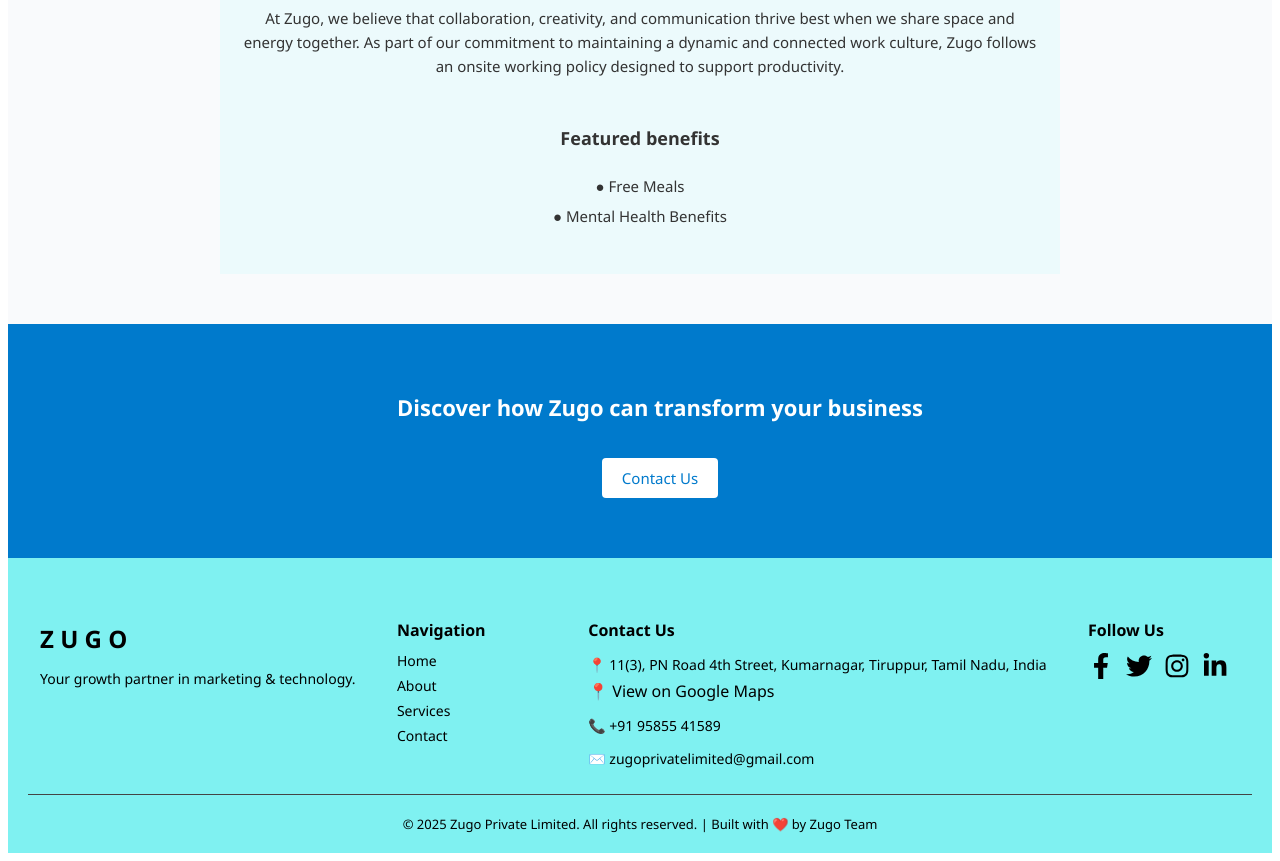
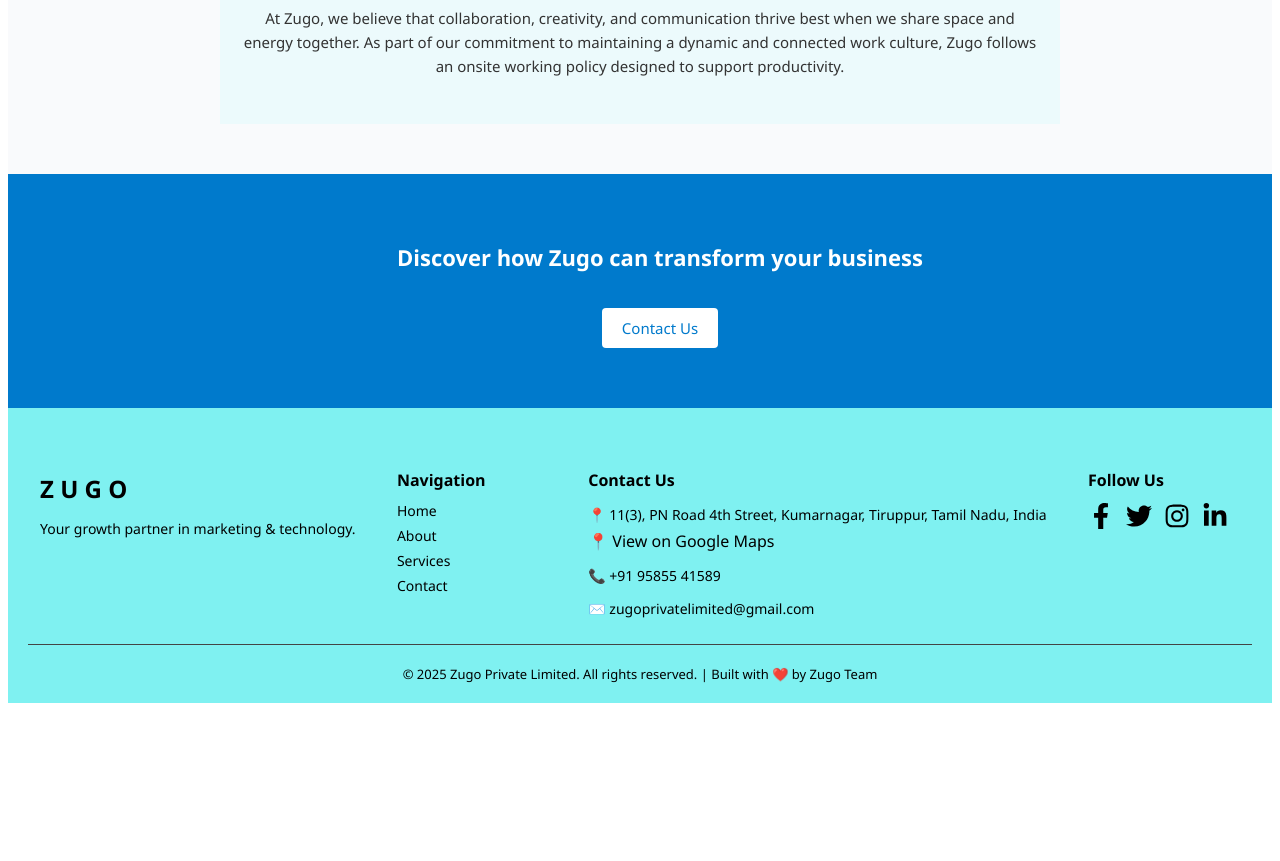
Before and after one commit to Nanthunk/zugoFinalsite, a React (Vite) app in the folder client/: page /about in a window 1280 px wide. Shown: the part 4060-4921 px from the top of the page. After the commit the page ends 4771 px from the top, so only its background shows below. Built offline with nearby package versions, Linux system fonts and the light colour scheme.

Commit message:
New Change

```diff
--- a/client/index.html
+++ b/client/index.html
@@ -5,7 +5,7 @@
     <!-- <link rel="icon" type="image/svg+xml" href="/vite.svg" /> -->
     <link  rel="icon" type="image/png"    href="/zugologo.png" />
     <meta name="viewport" content="width=device-width, initial-scale=1.0" />
-    <title > Zugo-Private Ltd</title>
+    <title >Digital Marketing Agency in Tirupur</title>
   </head>
   <body>
     <div id="root"></div>
--- a/client/src/pages/About.jsx
+++ b/client/src/pages/About.jsx
@@ -426,10 +426,8 @@
             work culture, Zugo follows an onsite working policy designed to
             support productivity.
           </motion.p>
-          <br />
-          <motion.h4 variants={itemVariants}>Featured benefits</motion.h4>
-          <motion.p variants={itemVariants}>● Free Meals</motion.p>
-          <motion.p variants={itemVariants}>● Mental Health Benefits</motion.p>
+
+
         </motion.div>
       </motion.section>
 
--- a/client/src/pages/Development.css
+++ b/client/src/pages/Development.css
@@ -28,6 +28,8 @@
 .development-details{
   background-color: rgb(194, 218, 194);
 }
+
+
 
 .development-contact{
       background-color: #a9a2f9;
```
Also changed, not shown: client/src/App.jsx (line endings or trailing spaces).
